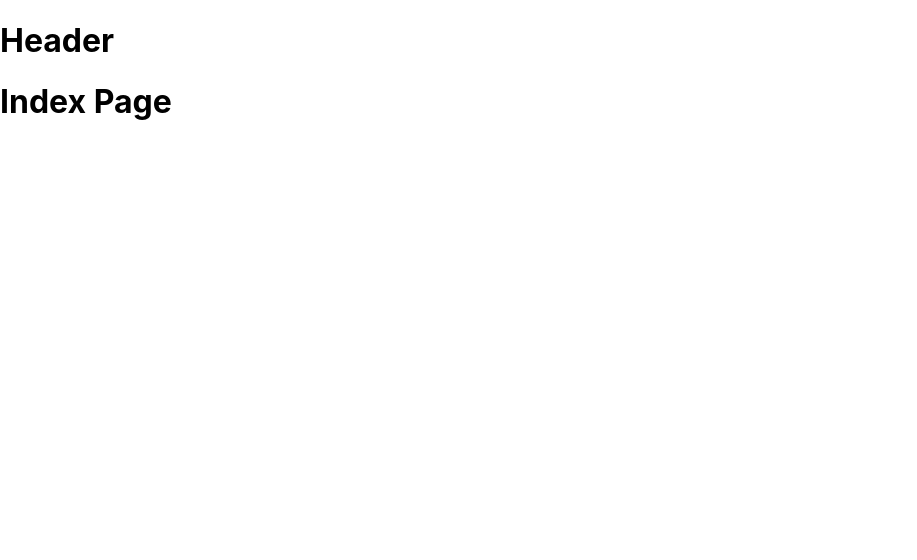
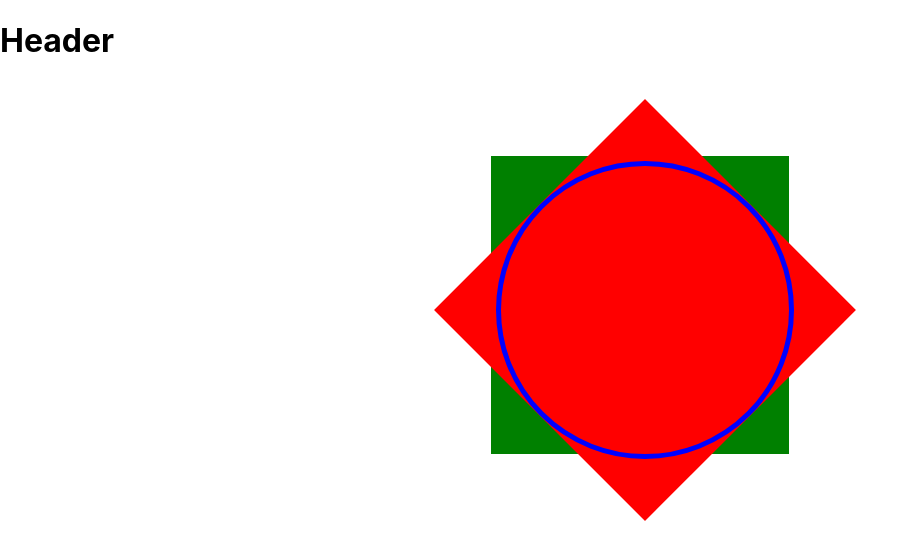
Before and after one commit to SWIRTH9092/portfolio, a React (Create React App) app: page / in a window 1280 px wide. Shown: the top 560 px of the page, without its empty margins (0-917 px from the left). Built offline with nearby package versions, Linux system fonts and the light colour scheme.

Commit message:
create basic shape for index

```diff
--- a/src/components/Header.js
+++ b/src/components/Header.js
@@ -4,6 +4,7 @@ function Header(props) {
   return (
     <div>
       <h1>Header</h1>
+
     </div>
   )
 }
--- a/src/pages/index.js
+++ b/src/pages/index.js
@@ -9,7 +9,9 @@ import React from "react";
 import { NavLink } from "react-router-dom"
 
 function Index (props) {
-    return (<h1>Index Page</h1>)
+    return (<div>
+        <div class="square"></div>
+        </div>)
 }
 //----------------------
 //  Export Index Page
--- a/src/styles.scss
+++ b/src/styles.scss
@@ -1,7 +1,29 @@
 .square {
-    border: 5px solid red;
-    transform: rotate(45deg);
-    width: 10rem;
-    height: 10rem;
-    margin: 10rem auto;
+
+        border: 5px solid green;
+        width: 18rem;
+        height: 18rem;
+        margin: 6rem auto;
+        background-color: green;
+
+
+    &:before {
+        content: "";
+        width: 18rem;
+        height: 18rem;
+        position: absolute;
+        border: 5px solid red;
+        transform: rotate(45deg);
+        background-color: red;
+    }
+
+    &:after {
+        content: "";
+        // content: url(image.jpg);
+        width: 18rem;
+        height: 18rem;
+        position: absolute;
+        border:5px solid blue;
+        border-radius: 50%;
+    }
 }
```
